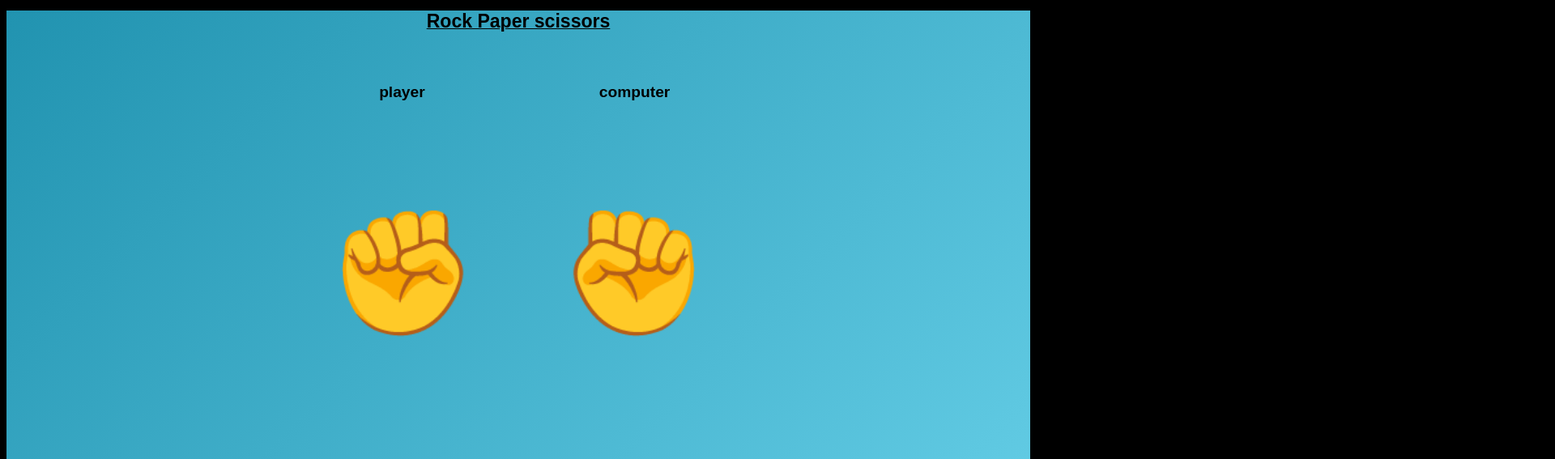
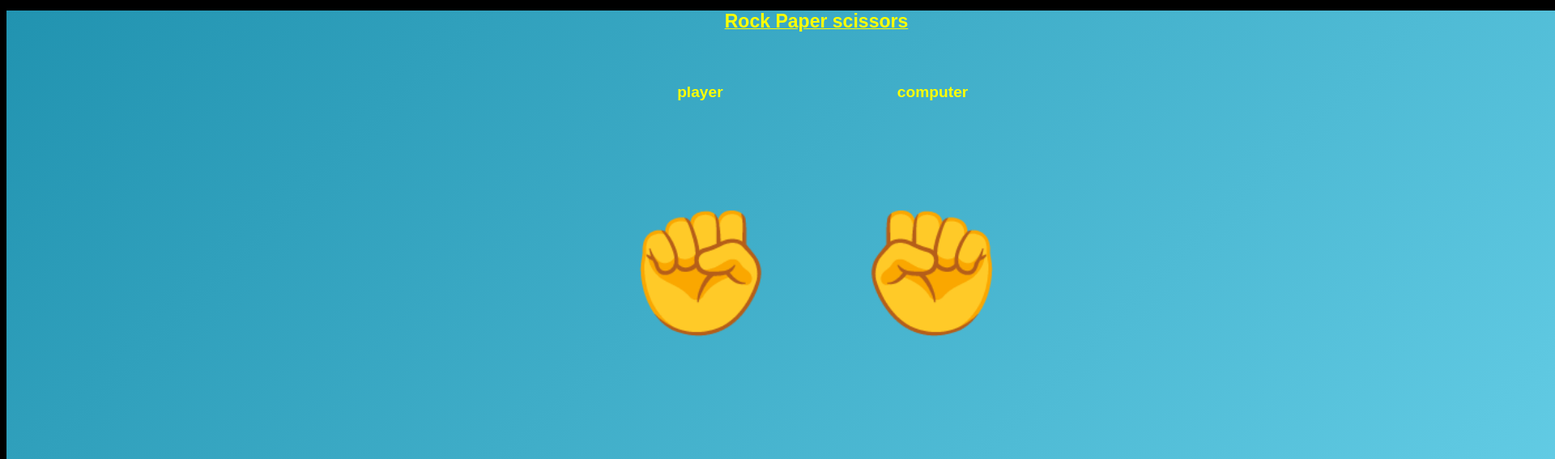
Before and after one commit to farzanamohammad478-lab/Rock-Paper-Scissors--game, a plain HTML site: page index.html in a window 1280 px wide. Shown: the top 567 px of the page at 81% size, 1920 px wide, since content can reach past the window. Drawn offline with Linux system fonts and the light colour scheme.

Commit message:
Update index.html

```diff
--- a/index.html
+++ b/index.html
@@ -7,7 +7,7 @@
     </head>
    <style>
      h1{
-        color:black;
+        color:yellow;
         font-weight: 100%;
          font-size:larger;
         animation:pop 1s ease;
@@ -98,7 +98,7 @@
         font-size: 150px;
     }
        #main{
-
+           width:2000px;
            background:linear-gradient(135deg,#2193b0,#6dd5ed);
        }
 
```
